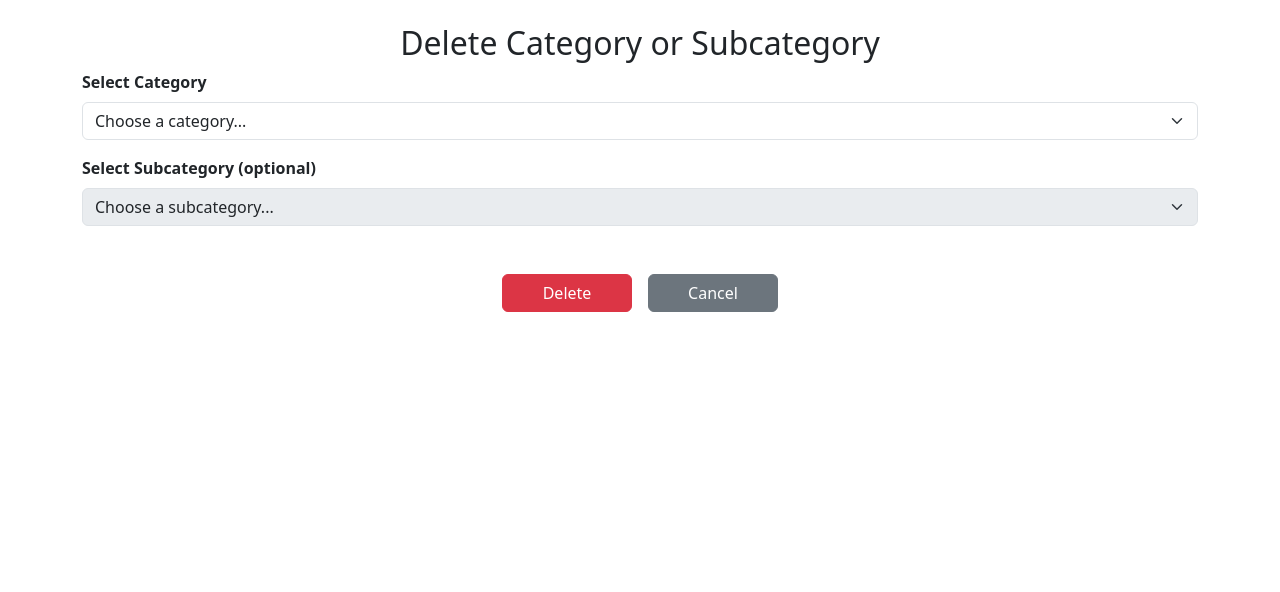
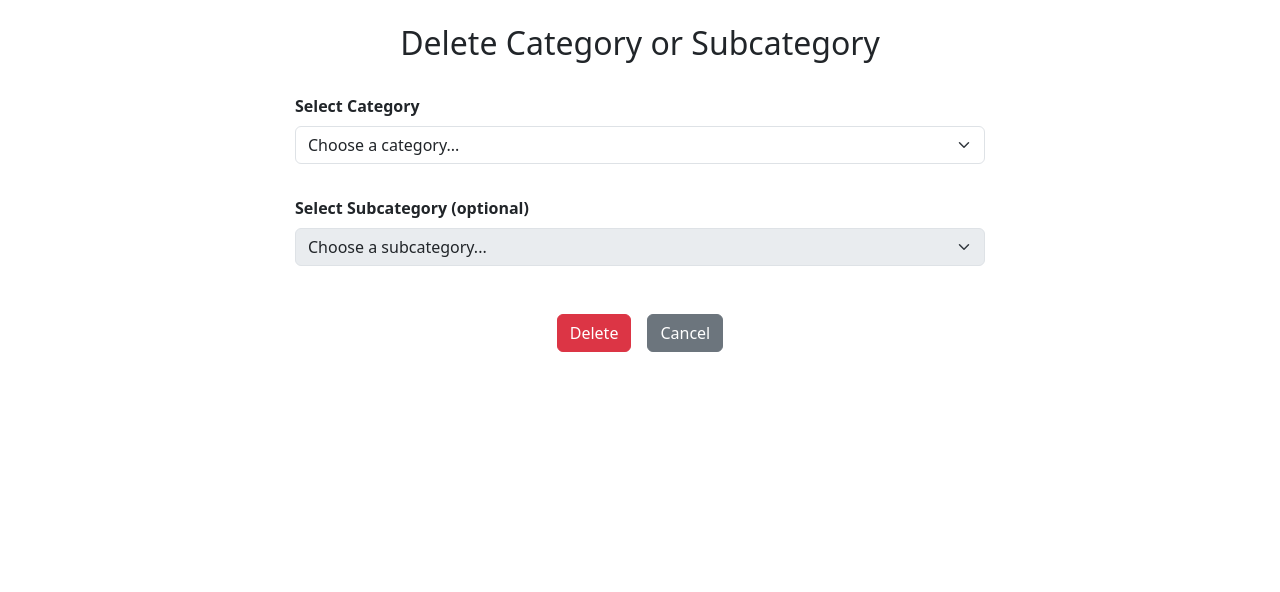
Before and after one commit to AILearner365/nwmsu-recycle-center-project, a Flask app: page /delete_category in a window 1280 px wide. Shown: the part 76-668 px from the top of the page. Run offline with Flask 2, Linux system fonts and the light colour scheme; data comes from the database, SQL or seed files in the repository.

Commit message:
Updated the Look and feel of Log Waste screen, Add Category Screen and Delete Category Screen

```diff
--- a/templates/delete_category.html
+++ b/templates/delete_category.html
@@ -1,7 +1,7 @@
 {% extends "base.html" %}
 
 {% block content %}
-<h2 class="text-center">Delete Category or Subcategory</h2>
+<h2 class="text-center" style="margin-bottom: 2rem;">Delete Category or Subcategory</h2>
 {% with messages = get_flashed_messages() %}
   {% if messages %}
     <div class="alert alert-success">
@@ -12,7 +12,7 @@
   {% endif %}
 {% endwith %}
 <form method="POST" action="{{ url_for('delete_category') }}">
-  <div class="mb-3">
+  <div class="mb-4" style="max-width: 690px; margin: 0 auto;">
     <label for="category_id" class="form-label fw-bold">Select Category</label>
     <select class="form-select" id="category_id" name="category_id" required>
       <option value="">Choose a category...</option>
@@ -21,16 +21,15 @@
       {% endfor %}
     </select>
   </div>
-  <div class="mb-3">
+  <div class="mb-4" style="max-width: 690px; margin: 0 auto;">
     <label for="subcategory_id" class="form-label fw-bold">Select Subcategory (optional)</label>
     <select class="form-select" id="subcategory_id" name="subcategory_id">
       <option value="">Choose a subcategory...</option>
     </select>
   </div>
-  <!-- Increased margin-top to push the buttons down -->
-  <div class="d-flex justify-content-center mt-5"> <!-- Changed mt-3 to mt-5 for more space -->
-    <button type="submit" class="btn btn-danger btn-wide me-2">Delete</button>
-    <a href="{{ url_for('log_waste') }}" class="btn btn-secondary btn-wide ms-2">Cancel</a>
+  <div class="d-flex justify-content-center mt-5">
+    <button type="submit" class="btn btn-danger me-2">Delete</button>
+    <a href="{{ url_for('log_waste') }}" class="btn btn-secondary ms-2">Cancel</a>
   </div>
 </form>
 <script>
@@ -55,15 +54,24 @@ document.addEventListener('DOMContentLoaded', function() {
         });
     }
   });
-  // Initialize subcategory select state
   subcategorySelect.disabled = !categorySelect.value;
 });
 </script>
 
-<!-- Custom inline style to set a consistent button width -->
+<!-- Custom inline style to set consistent button width and increase dropdown width -->
 <style>
     .btn-wide {
         width: 130px; /* Set a fixed width for the buttons */
     }
+
+    /* Increase maximum width of dropdowns and center align */
+    .form-select {
+        max-width: 700px; /* Increased width for dropdowns */
+    }
+
+    /* Add additional space between the select fields */
+    .mb-4 {
+        margin-bottom: 2rem !important; /* Increase bottom margin to create space */
+    }
 </style>
 {% endblock %}
--- a/templates/log_waste.html
+++ b/templates/log_waste.html
@@ -1,7 +1,7 @@
 {% extends "base.html" %}
 
 {% block content %}
-<div class="container mb-5"> <!-- Added mb-5 to add space at the bottom -->
+<div class="container mb-5" style="max-width: 900px; margin: 0 auto;"> <!-- Added max-width to reduce the width and center align -->
     <h2 class="text-center mb-4">Compost & Recycling Waste Data</h2>
     <form method="GET" action="/log-waste" class="mb-4" id="date_form">
         <div class="mb-3">
```
